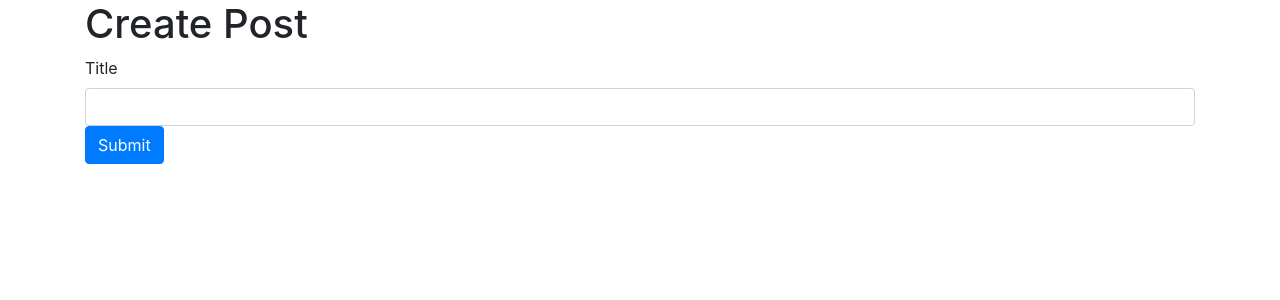
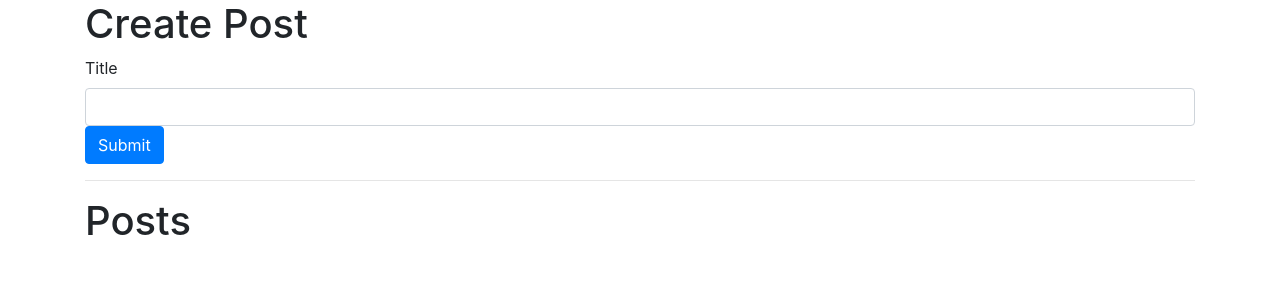
Before and after one commit to tienpham94/micro-blog, a React (Create React App) app in the folder client/: page / in a window 1280 px wide. Shown: the top 300 px of the page. Built offline with nearby package versions, Linux system fonts and the light colour scheme.

Commit message:
PostList

```diff
--- a/client/src/App.js
+++ b/client/src/App.js
@@ -1,9 +1,13 @@
 import React from "react";
 import PostCreate from "./PostCreate";
+import PostList from "./PostList";
 
 export default () => (
   <div className="container">
     <h1>Create Post</h1>
     <PostCreate />
+    <hr />
+    <h1>Posts</h1>
+    <PostList />
   </div>
 );
--- /dev/null
+++ b/client/src/PostList.js
@@ -0,0 +1,6 @@
+import React, { useState } from "react";
+import axios from "axios";
+
+export default () => {
+  return <div></div>
+};
```
